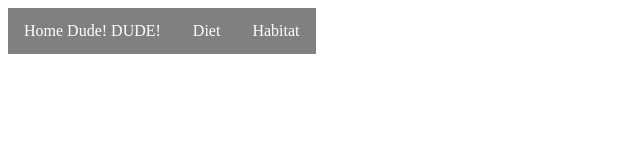
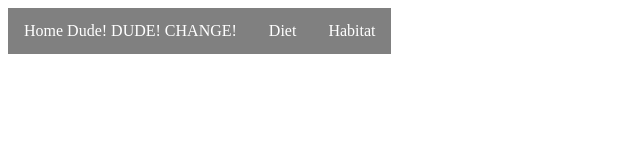
Before and after one commit to BrianSkaj/Activity-17.4, a plain HTML site: page index.html in a window 1280 px wide. Shown: the whole page, without its empty margins (0-640 px from the left). Drawn offline with Linux system fonts and the light colour scheme.

Commit message:
Update index.html

```diff
--- a/index.html
+++ b/index.html
@@ -8,7 +8,7 @@
 <header>
     <nav>
         <ul>
-           <li><a href="#">Home Dude! DUDE!</a></li>
+           <li><a href="#">Home Dude! DUDE! CHANGE!</a></li>
            <li><a href="#">Diet</a></li>
            <li><a href="#">Habitat</a></li>
         </ul>
```
